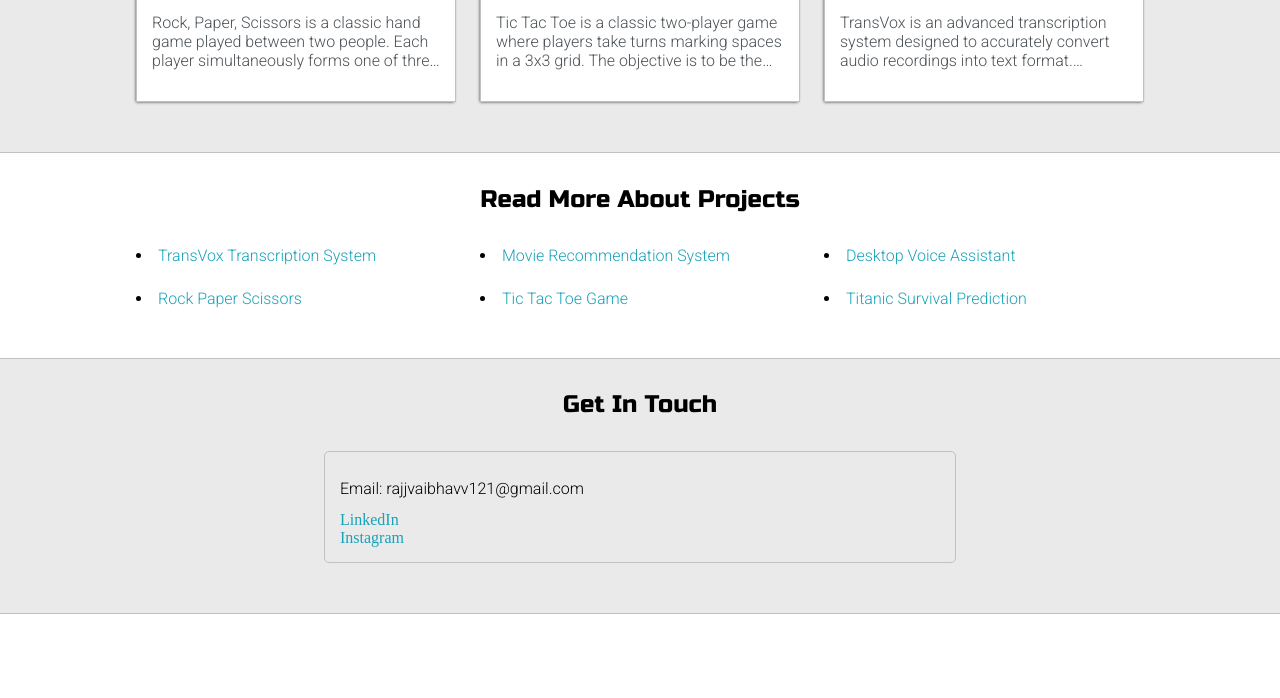
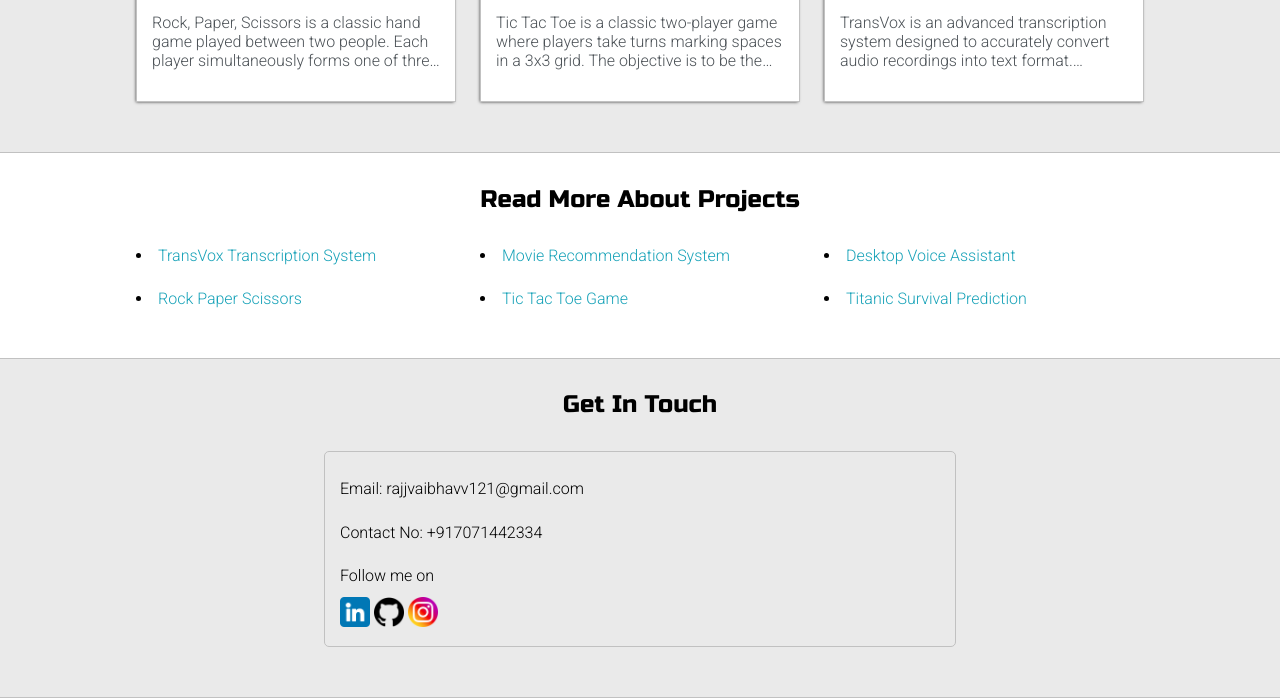
Before and after one commit to Vaibhav0x/Vaibhav-Portfolio, a plain HTML site: page index.html in a window 1280 px wide. Shown: the part 2243-2941 px from the top of the page. Before the commit the page ends 2857 px from the top, so only its background shows below. Drawn offline with Linux system fonts and the light colour scheme; a web font is replaced by a local one.

Commit message:
Social Icons Added

```diff
--- a/index.html
+++ b/index.html
@@ -235,19 +235,24 @@
         <div class="main-container">
             <h4 style="text-align:center;">Get In Touch</h4>
             <form id="contact-form">
-                <label>Email: </label>
-                <label>rajjvaibhavv121@gmail.com</label>
+                <label>Email: rajjvaibhavv121@gmail.com</label>
                 <br>
-                <a target="_blank" href="https://www.linkedin.com/in/vaibhav-raj-0x/">LinkedIn</a>
-                <!-- <input class="input-field" type="text" name="subject"> -->
+                <label>Contact No: +917071442334</label>
                 <br>
-                <a taget="_blank" href="https://www.instagram.com/03vaiibhvv_/">Instagram</a>
-                <!-- <input class="input-field" type="email" name="email"> -->
+                <label>Follow me on</label>
+                <div class="social-icons">
+                    <a target="_blank" href="https://www.linkedin.com/in/vaibhav-raj-0x/">
+                        <img src="images/linkedin.png" alt="LinkedIn" style="max-width: 30px; max-height: 30px;">
+                    </a>
+                    <a target="_blank" href="https://github.com/Vaibhav0x">
+                        <img src="images/github.png" alt="GitHub" style="max-width: 30px; max-height: 30px;">
+                    </a>
+                    <a target="_blank" href="https://www.instagram.com/03vaiibhvv_/">
+                        <img src="images/social.png" alt="Instagram" style="max-width: 30px; max-height: 30px;">
+                    </a>
+                </div>
 
-                <!-- <label>Message</label> -->
-                <!-- <textarea class="input-field" name="message"></textarea> -->
 
-                <!-- <input id="submit-btn" type="submit" value="Send"> -->
             </form>
         </div>
     </section>
```
Also changed, not shown: images/github.png (added), images/linkedin.png (added), images/social.png (added).
